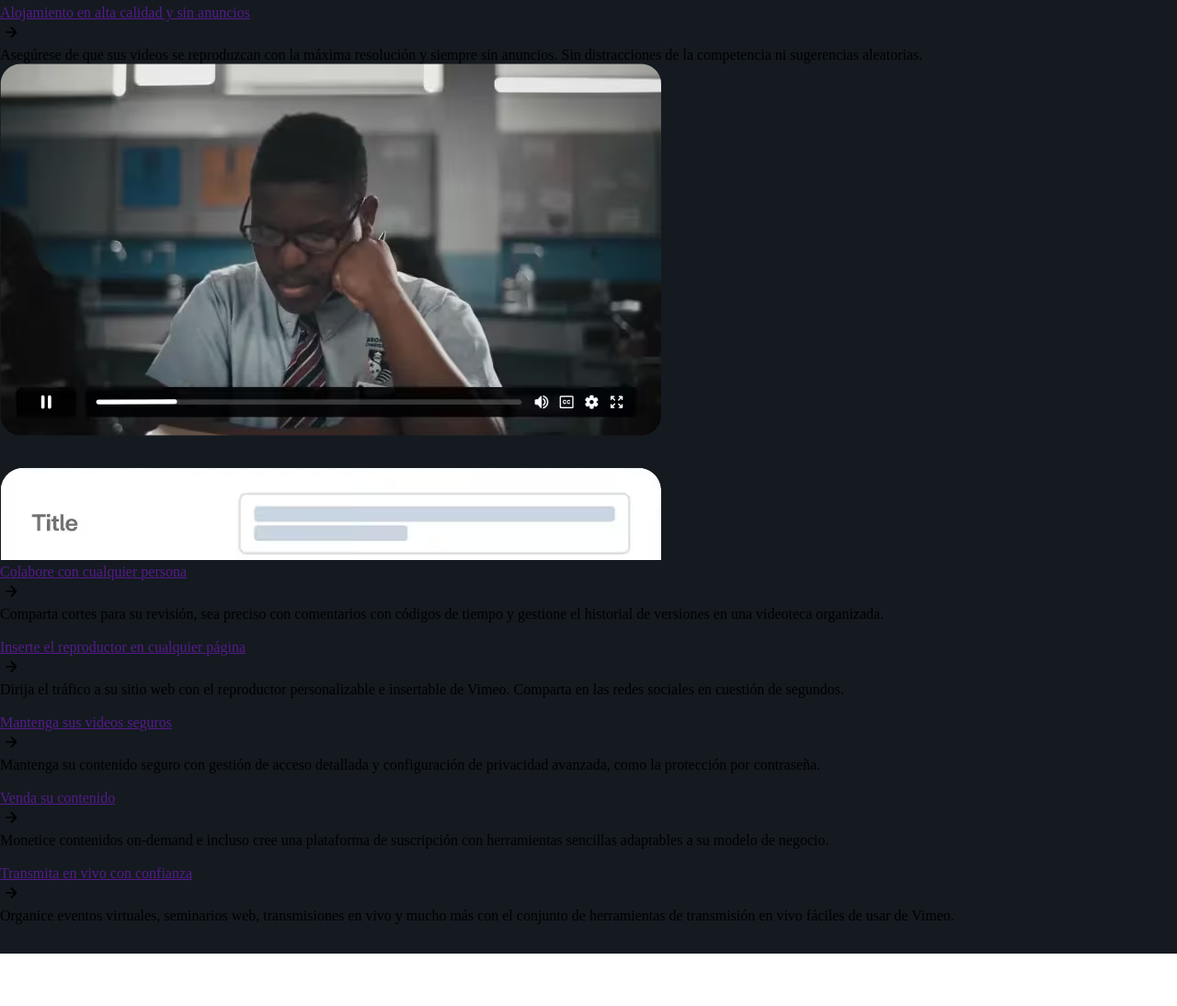
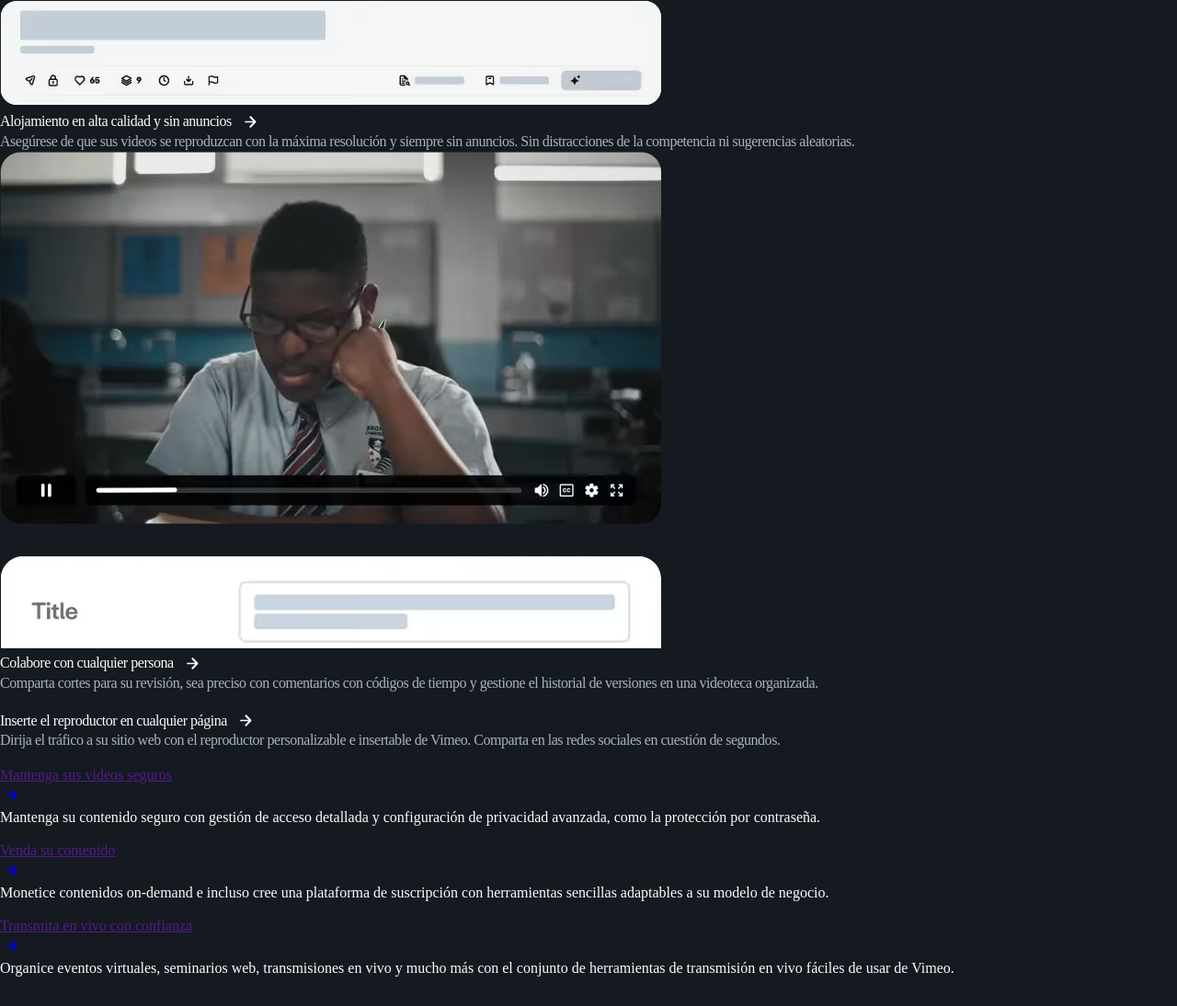
Before and after one commit to VictoorX29/css-vimeo, a plain HTML site: page index.html in a window 1280 px wide. Shown: the part 1919-3013 px from the top of the page at 92% size. Before the commit the page ends 2956 px from the top, so only its background shows below. Drawn offline with Linux system fonts and the light colour scheme.

Commit message:
Actualizar la sección de botones y confianza: reemplazar imágenes de flechas por SVG y mejorar estilos de texto

```diff
--- a/index.html
+++ b/index.html
@@ -94,13 +94,26 @@
 					</p>
 					<a href="" class="btnPlanesTopImg">
 						<p>Solicitar una demostración</p>
-						<img src="images/arrowBtn.svg" alt="" />
+						<svg
+							xmlns="http://www.w3.org/2000/svg"
+							width="24"
+							height="24"
+							fill="none"
+							aria-hidden="true"
+							color="inherit"
+							viewBox="0 0 24 24"
+							aria-labelledby=""
+							style="color: currentColor">
+							<path
+								fill="currentColor"
+								d="m15.335 13.332-3.661 3.74a.983.983 0 1 0 1.405 1.376l5.136-5.246c.38-.388.38-1.018 0-1.406L13.079 6.55a.983.983 0 1 0-1.405 1.376l3.66 3.74h-8.5a.833.833 0 0 0 0 1.666z"></path>
+						</svg>
 					</a>
 				</div>
 			</section>
 
-			<section class="sect-impulso-video">
-				<p class="tit-sect-impulso-video">
+			<section class="sectImpulsoVideo">
+				<p class="titSectImpulsoVideo">
 					La plataforma que impulsa su estrategia de video
 				</p>
 				<div>
@@ -108,13 +121,24 @@
 						<div>
 							<img src="images/imgVids/online-video-hosting.avif" alt="" />
 						</div>
-						<a href="">
+						<a href="" class="btnProbarTopImg">
 							<span>Alojamiento en alta calidad y sin anuncios</span>
-							<div>
-								<img src="images/arrowBtn.svg" alt="" />
-							</div>
+							<svg
+								xmlns="http://www.w3.org/2000/svg"
+								width="24"
+								height="24"
+								fill="none"
+								aria-hidden="true"
+								color="inherit"
+								viewBox="0 0 24 24"
+								aria-labelledby=""
+								style="color: currentColor">
+								<path
+									fill="currentColor"
+									d="m15.335 13.332-3.661 3.74a.983.983 0 1 0 1.405 1.376l5.136-5.246c.38-.388.38-1.018 0-1.406L13.079 6.55a.983.983 0 1 0-1.405 1.376l3.66 3.74h-8.5a.833.833 0 0 0 0 1.666z"></path>
+							</svg>
 						</a>
-						<p>
+						<p class="txtCardImpulsoVideo">
 							Asegúrese de que sus videos se reproduzcan con la máxima
 							resolución y siempre sin anuncios. Sin distracciones de la
 							competencia ni sugerencias aleatorias.
@@ -122,13 +146,24 @@
 					</div>
 					<div>
 						<div><img src="images/imgVids/collaborate.avif" alt="" /></div>
-						<a href="">
+						<a href="" class="btnProbarTopImg">
 							<span>Colabore con cualquier persona</span>
-							<div>
-								<img src="images/arrowBtn.svg" alt="" />
-							</div>
+							<svg
+								xmlns="http://www.w3.org/2000/svg"
+								width="24"
+								height="24"
+								fill="none"
+								aria-hidden="true"
+								color="inherit"
+								viewBox="0 0 24 24"
+								aria-labelledby=""
+								style="color: currentColor">
+								<path
+									fill="currentColor"
+									d="m15.335 13.332-3.661 3.74a.983.983 0 1 0 1.405 1.376l5.136-5.246c.38-.388.38-1.018 0-1.406L13.079 6.55a.983.983 0 1 0-1.405 1.376l3.66 3.74h-8.5a.833.833 0 0 0 0 1.666z"></path>
+							</svg>
 						</a>
-						<p>
+						<p class="txtCardImpulsoVideo">
 							Comparta cortes para su revisión, sea preciso con comentarios con
 							códigos de tiempo y gestione el historial de versiones en una
 							videoteca organizada.
@@ -136,13 +171,24 @@
 					</div>
 					<div>
 						<div><img src="" alt="" /></div>
-						<a href="">
+						<a href="" class="btnProbarTopImg">
 							<span>Inserte el reproductor en cualquier página</span>
-							<div>
-								<img src="images/arrowBtn.svg" alt="" />
-							</div>
+							<svg
+								xmlns="http://www.w3.org/2000/svg"
+								width="24"
+								height="24"
+								fill="none"
+								aria-hidden="true"
+								color="inherit"
+								viewBox="0 0 24 24"
+								aria-labelledby=""
+								style="color: currentColor">
+								<path
+									fill="currentColor"
+									d="m15.335 13.332-3.661 3.74a.983.983 0 1 0 1.405 1.376l5.136-5.246c.38-.388.38-1.018 0-1.406L13.079 6.55a.983.983 0 1 0-1.405 1.376l3.66 3.74h-8.5a.833.833 0 0 0 0 1.666z"></path>
+							</svg>
 						</a>
-						<p>
+						<p class="txtCardImpulsoVideo">
 							Dirija el tráfico a su sitio web con el reproductor personalizable
 							e insertable de Vimeo. Comparta en las redes sociales en cuestión
 							de segundos.
@@ -153,7 +199,20 @@
 						<a href="">
 							<span>Mantenga sus videos seguros</span>
 							<div>
-								<img src="images/arrowBtn.svg" alt="" />
+								<svg
+									xmlns="http://www.w3.org/2000/svg"
+									width="24"
+									height="24"
+									fill="none"
+									aria-hidden="true"
+									color="inherit"
+									viewBox="0 0 24 24"
+									aria-labelledby=""
+									style="color: currentColor">
+									<path
+										fill="currentColor"
+										d="m15.335 13.332-3.661 3.74a.983.983 0 1 0 1.405 1.376l5.136-5.246c.38-.388.38-1.018 0-1.406L13.079 6.55a.983.983 0 1 0-1.405 1.376l3.66 3.74h-8.5a.833.833 0 0 0 0 1.666z"></path>
+								</svg>
 							</div>
 						</a>
 						<p>
@@ -166,7 +225,22 @@
 						<div><img src="" alt="" /></div>
 						<a href="">
 							<span>Venda su contenido</span>
-							<div><img src="images/arrowBtn.svg" alt="" /></div>
+							<div>
+								<svg
+									xmlns="http://www.w3.org/2000/svg"
+									width="24"
+									height="24"
+									fill="none"
+									aria-hidden="true"
+									color="inherit"
+									viewBox="0 0 24 24"
+									aria-labelledby=""
+									style="color: currentColor">
+									<path
+										fill="currentColor"
+										d="m15.335 13.332-3.661 3.74a.983.983 0 1 0 1.405 1.376l5.136-5.246c.38-.388.38-1.018 0-1.406L13.079 6.55a.983.983 0 1 0-1.405 1.376l3.66 3.74h-8.5a.833.833 0 0 0 0 1.666z"></path>
+								</svg>
+							</div>
 						</a>
 						<p>
 							Monetice contenidos on-demand e incluso cree una plataforma de
@@ -178,7 +252,22 @@
 						<div><img src="" alt="" /></div>
 						<a href="">
 							<span>Transmita en vivo con confianza</span>
-							<div><img src="images/arrowBtn.svg" alt="" /></div>
+							<div>
+								<svg
+									xmlns="http://www.w3.org/2000/svg"
+									width="24"
+									height="24"
+									fill="none"
+									aria-hidden="true"
+									color="inherit"
+									viewBox="0 0 24 24"
+									aria-labelledby=""
+									style="color: currentColor">
+									<path
+										fill="currentColor"
+										d="m15.335 13.332-3.661 3.74a.983.983 0 1 0 1.405 1.376l5.136-5.246c.38-.388.38-1.018 0-1.406L13.079 6.55a.983.983 0 1 0-1.405 1.376l3.66 3.74h-8.5a.833.833 0 0 0 0 1.666z"></path>
+								</svg>
+							</div>
 						</a>
 						<p>
 							Organice eventos virtuales, seminarios web, transmisiones en vivo
--- a/style.css
+++ b/style.css
@@ -165,7 +165,10 @@ header {
 	flex: 0 0 auto;
 	gap: 80px;
 }
-.tit-sect-forma-trabajo {
+.sectFormaTrabajo {
+	padding-block: 32px;
+}
+.titSectFormaTrabajo {
 	color: rgba(10, 14, 18);
 	font-size: 32px;
 	line-height: 1;
@@ -174,7 +177,7 @@ header {
 	text-align: center;
 	text-wrap: balance;
 }
-.text-sect-forma-trabajo {
+.textSectFormaTrabajo {
 	color: rgba(76, 88, 100);
 	font-size: 18px;
 	line-height: 1.35;
@@ -183,7 +186,21 @@ header {
 	text-align: center;
 	text-wrap: balance;
 }
-.sect-impulso-video {
+.sectImpulsoVideo {
 	padding-block: 32px;
 	background-color: rgba(20, 26, 32);
+	color: rgba(250, 252, 253);
 }
+.titSectImpulsoVideo {
+	font-size: 22px;
+	line-height: 1.1;
+	letter-spacing: -0.05375rem;
+	font-weight: 500;
+}
+.txtCardImpulsoVideo {
+	color: rgba(169, 178, 188);
+	font-size: 16px;
+	line-height: 1.3;
+	letter-spacing: -0.03rem;
+	font-weight: 400;
+}
```
